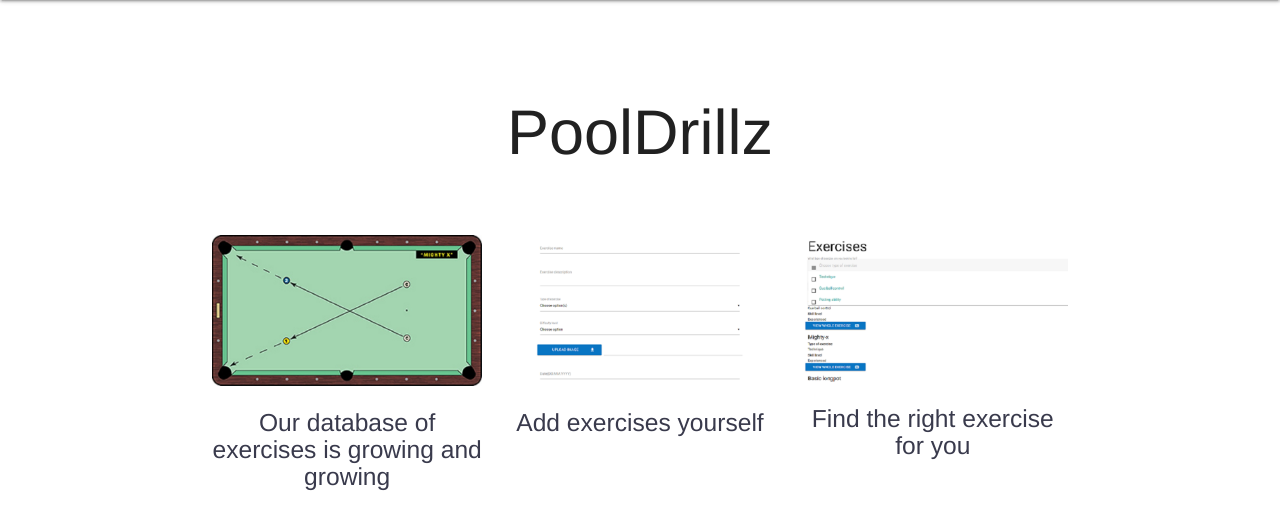
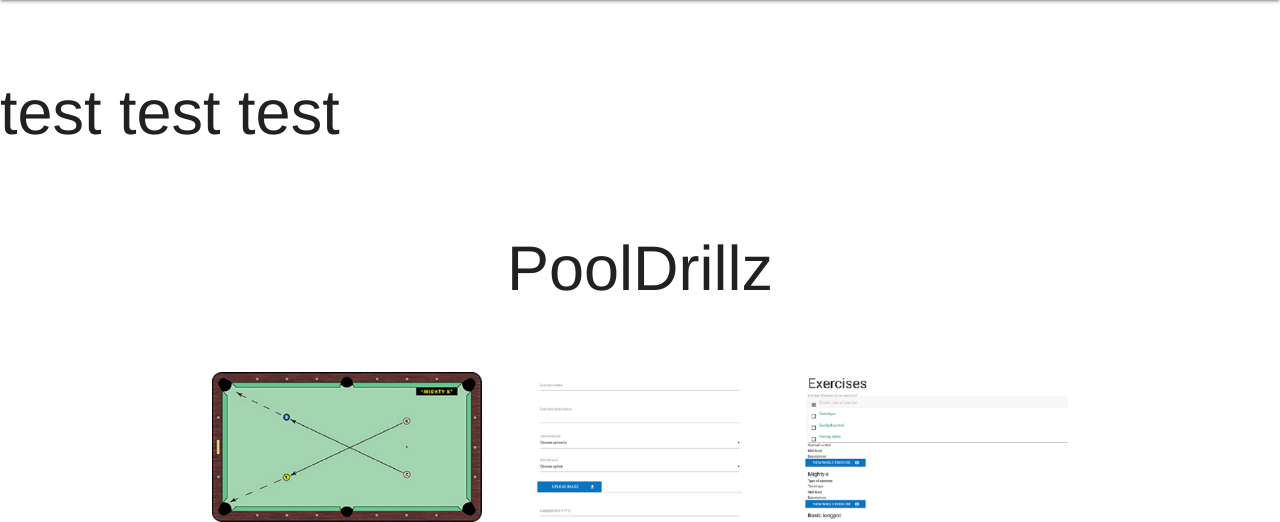
Before and after one commit to ivarsaris/PoolDrillz-MS2, a Flask app: page / in a window 1280 px wide. Shown: the part 64-586 px from the top of the page. Run offline with Flask 2, Linux system fonts and the light colour scheme; some libraries are stand-ins or nearby versions.

Commit message:
test connection to heroku

```diff
--- a/templates/index.html
+++ b/templates/index.html
@@ -1,5 +1,7 @@
 {% extends 'base.html' %}
 {% block content %}
+
+<h1>test test test</h1>
 
 <div class="container homepage-container">
     <div class="row">
```
